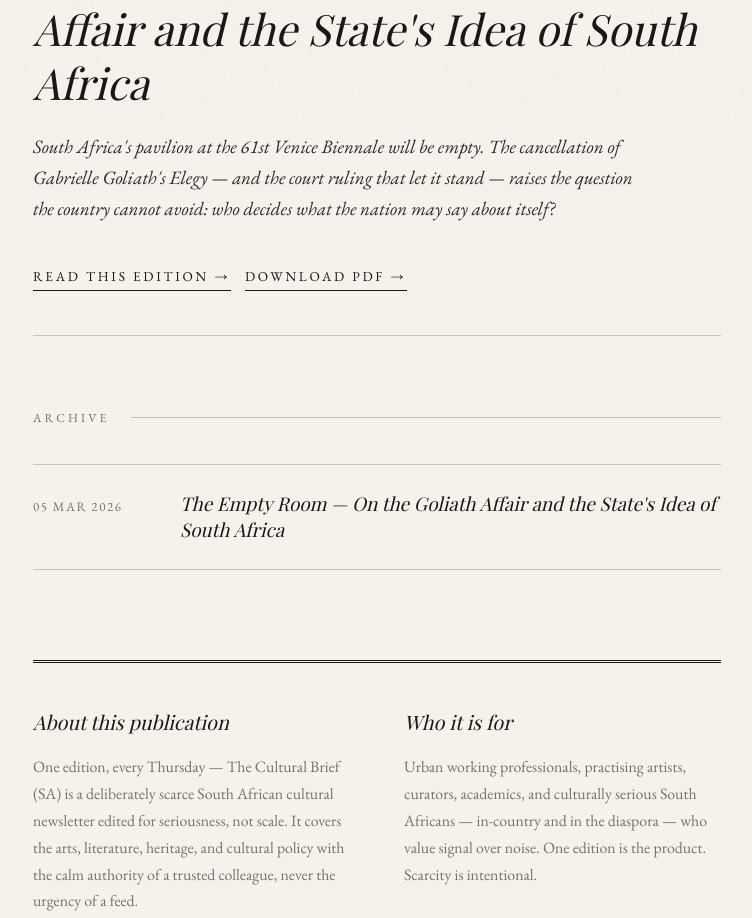
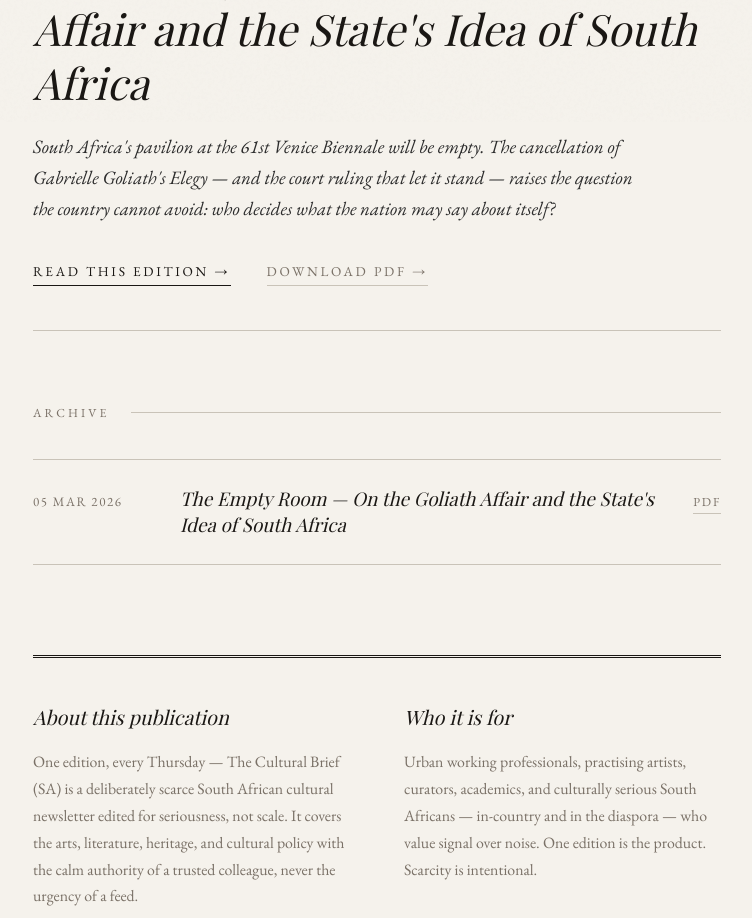
Before and after one commit to 1906reblabs/cultural-brief-sa, a plain HTML site: page index.html in a window 1280 px wide. Shown: the part 678-1596 px from the top of the page, without its empty margins (263-1015 px from the left). Drawn offline with nearby package versions, Linux system fonts and the light colour scheme; a web font is replaced by a local one.

Commit message:
Add files via upload

```diff
--- a/index.html
+++ b/index.html
@@ -39,7 +39,6 @@
       flex-direction: column;
     }
 
-    /* ---- NOISE TEXTURE OVERLAY ---- */
     body::before {
       content: '';
       position: fixed;
@@ -50,7 +49,6 @@
       opacity: 0.5;
     }
 
-    /* ---- MASTHEAD ---- */
     .masthead {
       border-bottom: 3px double var(--ink);
       padding: 3rem 2rem 2rem;
@@ -121,7 +119,6 @@
       color: var(--muted);
     }
 
-    /* ---- LAYOUT ---- */
     .container {
       max-width: 760px;
       margin: 0 auto;
@@ -137,7 +134,6 @@
       animation: fadeUp 0.9s ease 0.2s both;
     }
 
-    /* ---- SECTION LABEL ---- */
     .section-label {
       font-size: 0.68rem;
       letter-spacing: 0.25em;
@@ -156,7 +152,6 @@
       background: var(--rule);
     }
 
-    /* ---- LATEST EDITION FEATURE ---- */
     .feature-edition {
       border-top: 2px solid var(--ink);
       border-bottom: 1px solid var(--rule);
@@ -191,7 +186,14 @@
       font-style: italic;
     }
 
-    .feature-edition .read-link {
+    .edition-links {
+      display: flex;
+      align-items: center;
+      gap: 2rem;
+      flex-wrap: wrap;
+    }
+
+    .read-link {
       display: inline-block;
       font-size: 0.75rem;
       letter-spacing: 0.2em;
@@ -203,12 +205,28 @@
       transition: color 0.2s, border-color 0.2s;
     }
 
-    .feature-edition .read-link:hover {
+    .read-link:hover {
       color: var(--muted);
       border-color: var(--muted);
     }
 
-    /* ---- ARCHIVE LIST ---- */
+    .pdf-link {
+      display: inline-block;
+      font-size: 0.75rem;
+      letter-spacing: 0.2em;
+      text-transform: uppercase;
+      color: var(--muted);
+      text-decoration: none;
+      border-bottom: 1px solid var(--rule);
+      padding-bottom: 2px;
+      transition: color 0.2s, border-color 0.2s;
+    }
+
+    .pdf-link:hover {
+      color: var(--ink);
+      border-color: var(--ink);
+    }
+
     .archive-list {
       list-style: none;
     }
@@ -217,10 +235,9 @@
       border-bottom: 1px solid var(--rule);
       padding: 1.4rem 0;
       display: grid;
-      grid-template-columns: 120px 1fr;
+      grid-template-columns: 120px 1fr auto;
       gap: 1.5rem;
       align-items: baseline;
-      transition: background 0.15s;
     }
 
     .archive-list li:first-child {
@@ -245,11 +262,24 @@
       line-height: 1.4;
     }
 
-    .archive-title:hover {
+    .archive-title:hover { color: var(--muted); }
+
+    .archive-pdf {
+      font-size: 0.68rem;
+      letter-spacing: 0.15em;
+      text-transform: uppercase;
       color: var(--muted);
+      text-decoration: none;
+      border-bottom: 1px solid var(--rule);
+      padding-bottom: 1px;
+      white-space: nowrap;
     }
 
-    /* ---- ABOUT STRIP ---- */
+    .archive-pdf:hover {
+      color: var(--ink);
+      border-color: var(--ink);
+    }
+
     .about-strip {
       margin-top: 5rem;
       padding-top: 2.4rem;
@@ -274,7 +304,6 @@
       line-height: 1.7;
     }
 
-    /* ---- FOOTER ---- */
     footer {
       border-top: 1px solid var(--rule);
       padding: 2rem;
@@ -290,7 +319,6 @@
       color: var(--muted);
     }
 
-    /* ---- ANIMATIONS ---- */
     @keyframes fadeDown {
       from { opacity: 0; transform: translateY(-16px); }
       to   { opacity: 1; transform: translateY(0); }
@@ -301,19 +329,19 @@
       to   { opacity: 1; transform: translateY(0); }
     }
 
-    /* ---- RESPONSIVE ---- */
     @media (max-width: 600px) {
       .masthead { padding: 2.2rem 1.2rem 1.6rem; }
       .container { padding: 0 1.2rem; }
       .about-strip { grid-template-columns: 1fr; gap: 2rem; }
       .archive-list li { grid-template-columns: 1fr; gap: 0.3rem; }
       .archive-date { font-size: 0.65rem; }
+      .archive-pdf { display: none; }
+      .edition-links { gap: 1.2rem; }
     }
   </style>
 </head>
 <body>
 
-  <!-- MASTHEAD -->
   <header class="masthead">
     <div class="container">
       <p class="masthead-eyebrow">South Africa &nbsp;·&nbsp; Cultural Intelligence</p>
@@ -328,7 +356,6 @@
     </div>
   </header>
 
-  <!-- MAIN CONTENT -->
   <main>
     <div class="container">
 
@@ -337,9 +364,10 @@
         <p class="edition-label">Latest Edition &nbsp;·&nbsp; 05 March 2026</p>
         <h2>The Empty Room: On the Goliath Affair and the State's Idea of South Africa</h2>
         <p class="standfirst">South Africa's pavilion at the 61st Venice Biennale will be empty. The cancellation of Gabrielle Goliath's <em>Elegy</em> — and the court ruling that let it stand — raises the question the country cannot avoid: who decides what the nation may say about itself?</p>
-        <a href="editions/05-march-2026.html" class="read-link">Read this edition &rarr;</a>
-        &nbsp;&nbsp;
-        <a href="the-cultural-brief-sa-05-march-2026.md.pdf" class="read-link" target="_blank">Download PDF &rarr;</a>
+        <div class="edition-links">
+          <a href="editions/05-march-2026.html" class="read-link">Read this edition &rarr;</a>
+          <a href="the-cultural-brief-sa-05-march-2026.md.pdf" class="pdf-link" target="_blank">Download PDF &rarr;</a>
+        </div>
       </div>
 
       <!-- ARCHIVE -->
@@ -348,11 +376,12 @@
         <li>
           <span class="archive-date">05 Mar 2026</span>
           <a href="editions/05-march-2026.html" class="archive-title">The Empty Room — On the Goliath Affair and the State's Idea of South Africa</a>
+          <a href="the-cultural-brief-sa-05-march-2026.md.pdf" class="archive-pdf" target="_blank">PDF</a>
         </li>
-        <!-- Add new editions above this line in the same format -->
+        <!-- ADD NEW EDITIONS ABOVE THIS LINE using the same <li> block -->
       </ul>
 
-      <!-- ABOUT STRIP -->
+      <!-- ABOUT -->
       <div class="about-strip">
         <div>
           <h3>About this publication</h3>
@@ -367,7 +396,6 @@
     </div>
   </main>
 
-  <!-- FOOTER -->
   <footer>
     <p><em>One edition. Every Thursday. Thank you for reading.</em></p>
   </footer>
```
